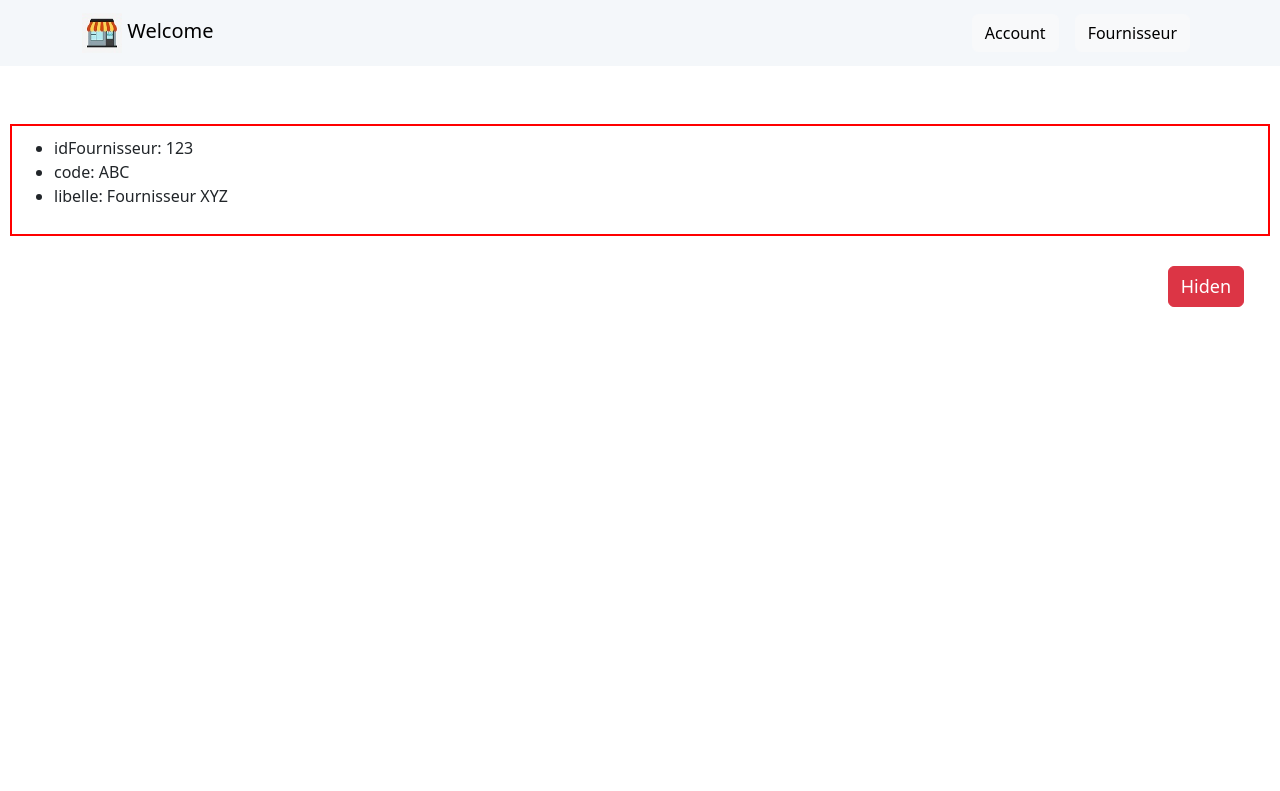
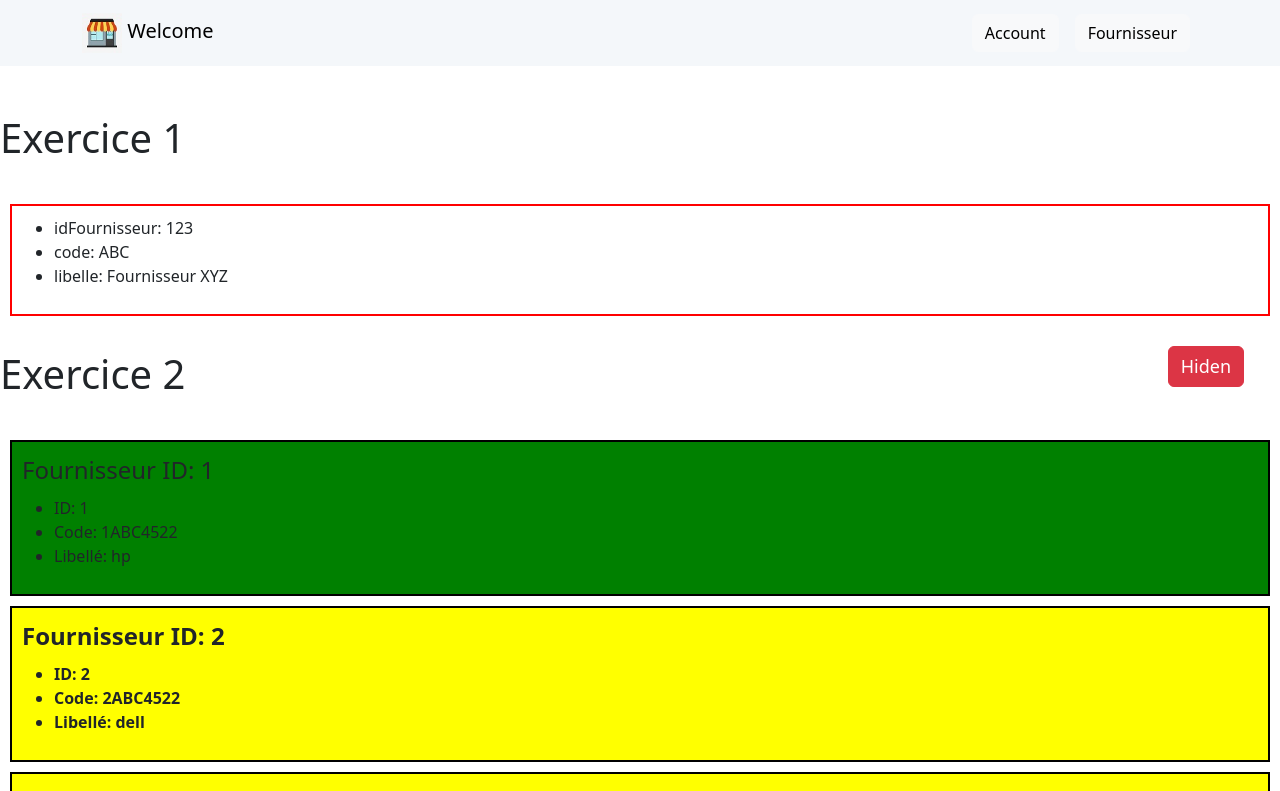
Before and after one commit to bilelZouaoui00/Angular_TWIN4, an Angular app: page /f in a window 1280 px wide. Shown: the top 791 px of the page. Built offline with nearby package versions, Linux system fonts and the light colour scheme.

Commit message:
Ex2 : Apply specific styles based on conditions in Ex2

```diff
--- a/src/app/fournisseur/fournisseur.component.html
+++ b/src/app/fournisseur/fournisseur.component.html
@@ -1,6 +1,8 @@
 <app-navbar></app-navbar>
 
 <br> <br>
+<h1>Exercice 1 </h1>
+<br>
 
 <div style="border: 2px solid red; padding: 10px; margin: 10px" [hidden]="hidden">
   <ul>
@@ -9,14 +11,30 @@
     <li>libelle: {{ libelle }}</li>
   </ul>
 </div>
-<button
-  class="btn btn-danger"
-  style="
+<button class="btn btn-danger" style="
     margin: 20px; right: 16px;
     position: absolute;
     right: 16px;
-    font-size: 18px;"
-(click)="hidden = !hidden"
-  >
+    font-size: 18px;" (click)="hidden = !hidden">
   Hiden
 </button>
+
+<br>
+<h1>Exercice 2 </h1>
+<br>
+<div *ngFor="let fournisseur of ListFournisseur "
+  style="border: 2px solid rgb(0, 0, 0); padding: 10px; margin: 10px"
+  [ngStyle]="{'background-color': fournisseur.libelle === 'hp' ? 'green' : 'yellow'}">
+  <fieldset [style.font-weight]="fournisseur.code.startsWith('2A') ? 'bold' : 'normal'"
+    (dblclick)="removeFournisseur(fournisseur)">
+    <legend>Fournisseur ID: {{ fournisseur.idFournisseur }}</legend>
+    <ul>
+      <li>ID: {{ fournisseur.idFournisseur }}</li>
+      <li>Code: {{ fournisseur.code }}</li>
+      <li>Libellé: {{ fournisseur.libelle }}</li>
+    </ul>
+  </fieldset>
+</div>
+
+
+<br>
--- a/src/app/fournisseur/fournisseur.component.ts
+++ b/src/app/fournisseur/fournisseur.component.ts
@@ -1,4 +1,5 @@
 import { Component, OnInit } from '@angular/core';
+import { Fournisseur } from 'src/model/fournisseur';
 
 @Component({
   selector: 'app-fournisseur',
@@ -10,12 +11,29 @@ export class FournisseurComponent implements OnInit {
   code: string;
   libelle: string;
   hidden: boolean = false;
+  ListFournisseur : Fournisseur[];
 
   constructor() {
     this.idFournisseur = '123';
     this.code = 'ABC';
     this.libelle = 'Fournisseur XYZ';
+    this.ListFournisseur =[
+      {idFournisseur:1,code:"1ABC4522",libelle:"hp"},
+      {idFournisseur:2,code:"2ABC4522",libelle:"dell"},
+      {idFournisseur:3,code:"3ABC4522",libelle:"lenovo"},
+      {idFournisseur:400,code:"40ABC452",libelle:"asus"}
+      ];
+
+
   }
+
+  removeFournisseur(fournisseur: Fournisseur) {
+    const index = this.ListFournisseur.indexOf(fournisseur);
+    if (index !== -1) {
+      this.ListFournisseur.splice(index, 1);
+    }
+  }
+
 
 
   ngOnInit(): void {
```
